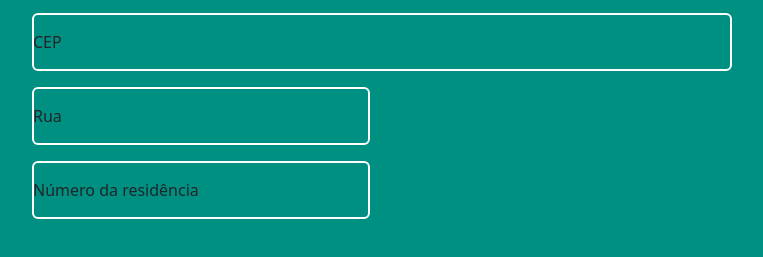
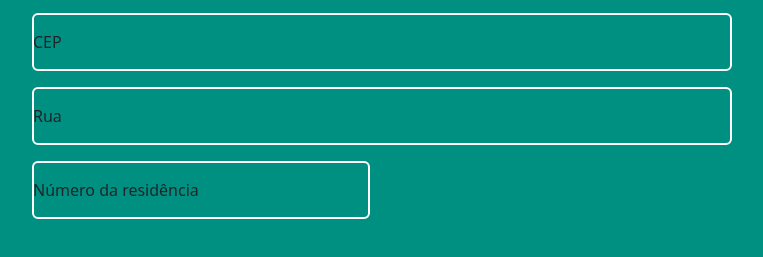
Before and after one commit to Emanuelsyngles/Autocompletar-endereco-cep, a plain HTML site: page index.html in a window 1280 px wide. Shown: the part 259-516 px from the top of the page, without its empty margins (258-1021 px from the left). Drawn offline with nearby package versions, Linux system fonts and the light colour scheme.

Commit message:
Finalizando o dia 29/02/2024

```diff
--- a/index.html
+++ b/index.html
@@ -58,7 +58,7 @@
                 </div>
             </div>
             <div class = "row mb-3">
-                <div class="form-floating form-floating col-12 col-sm-6">
+                <div class="form-floating form-floating col-12 col-sm-120">
                     <input type="text" class="form-control shadow-none" id="address" name="address"
                         placeholder="Digite o nome da rua" required data-input>
                     <label for="address">Rua</label>
```
